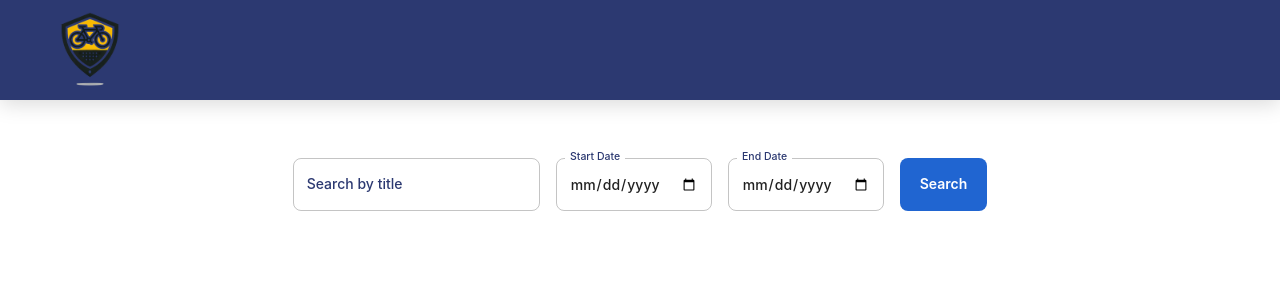
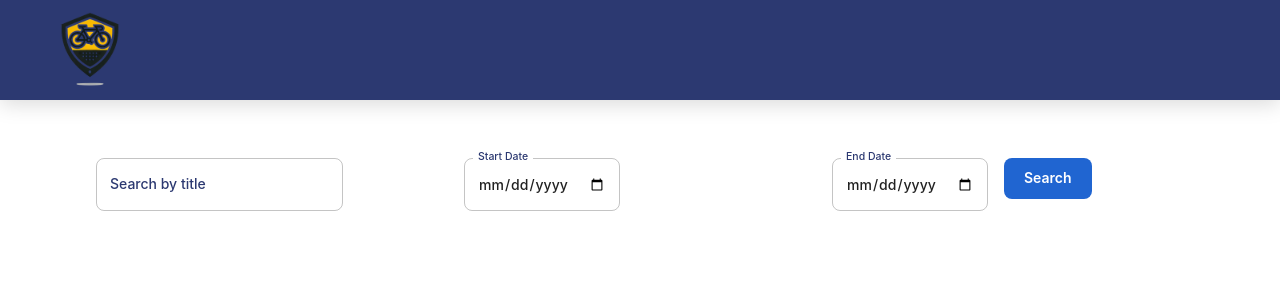
Before and after one commit to hibayoussef/bike-theft, a React (Vite) app: page / in a window 1280 px wide. Shown: the top 300 px of the page. Built offline with nearby package versions, Linux system fonts and the light colour scheme; no server answers.

Commit message:
[UPDATE] UPDATE data

```diff
--- a/src/components/Filters/BikeFilter.tsx
+++ b/src/components/Filters/BikeFilter.tsx
@@ -1,8 +1,6 @@
 import React, { useState } from "react";
-import { TextField, Button, Box } from "@mui/material";
+import { TextField, Button, Box, Grid } from "@mui/material";
 import type { FilterProps } from "../../types/FilterProps";
-
-
 
 const BikeFilters: React.FC<FilterProps> = ({ onSearch }) => {
   const [query, setQuery] = useState("");
@@ -15,6 +13,8 @@ const BikeFilters: React.FC<FilterProps> = ({ onSearch }) => {
 
   return (
     <Box display="flex" justifyContent="center" mb={2}>
+      <Grid container spacing={2}>
+        <Grid item xs={4}>
           <TextField
             label="Search by title"
             variant="outlined"
@@ -22,6 +22,8 @@ const BikeFilters: React.FC<FilterProps> = ({ onSearch }) => {
             onChange={(e) => setQuery(e.target.value)}
             sx={{ marginRight: 2 }}
           />
+        </Grid>
+        <Grid item xs={4}>
           <TextField
             label="Start Date"
             type="date"
@@ -30,6 +32,8 @@ const BikeFilters: React.FC<FilterProps> = ({ onSearch }) => {
             onChange={(e) => setStartDate(e.target.value)}
             sx={{ marginRight: 2 }}
           />
+        </Grid>
+        <Grid item xs={4}>
           <TextField
             label="End Date"
             type="date"
@@ -41,6 +45,8 @@ const BikeFilters: React.FC<FilterProps> = ({ onSearch }) => {
           <Button variant="contained" color="primary" onClick={handleSearch}>
             Search
           </Button>
+        </Grid>
+      </Grid>
     </Box>
   );
 };
--- a/src/modules/AllBikes/pages/BikesList.tsx
+++ b/src/modules/AllBikes/pages/BikesList.tsx
@@ -3,6 +3,7 @@ import BikeFilters from "../../../components/Filters/BikeFilter";
 import useBikes from "../hooks/useBike";
 import { Typography } from "@mui/material";
 import AllBikes from "../components/AllBikes";
+import Loader from "../../../components/shared/Loader";
 
 const BikeList = () => {
   const [query, setQuery] = useState("");
@@ -31,7 +32,7 @@ const BikeList = () => {
   return (
     <div>
       <BikeFilters onSearch={handleSearch} />
-      {isLoading && <Typography>Loading...</Typography>}
+      {isLoading && <Loader />}
       {data && (
         <AllBikes
           data={data.bikes}
```
Lines whose indentation alone changed are shown as unchanged.
